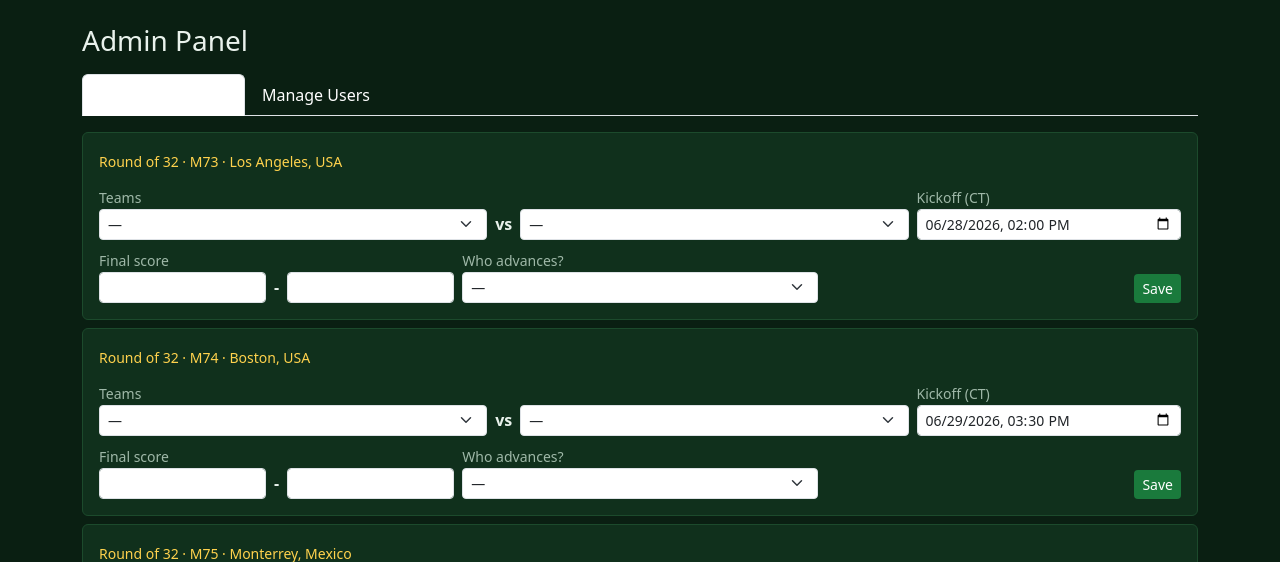
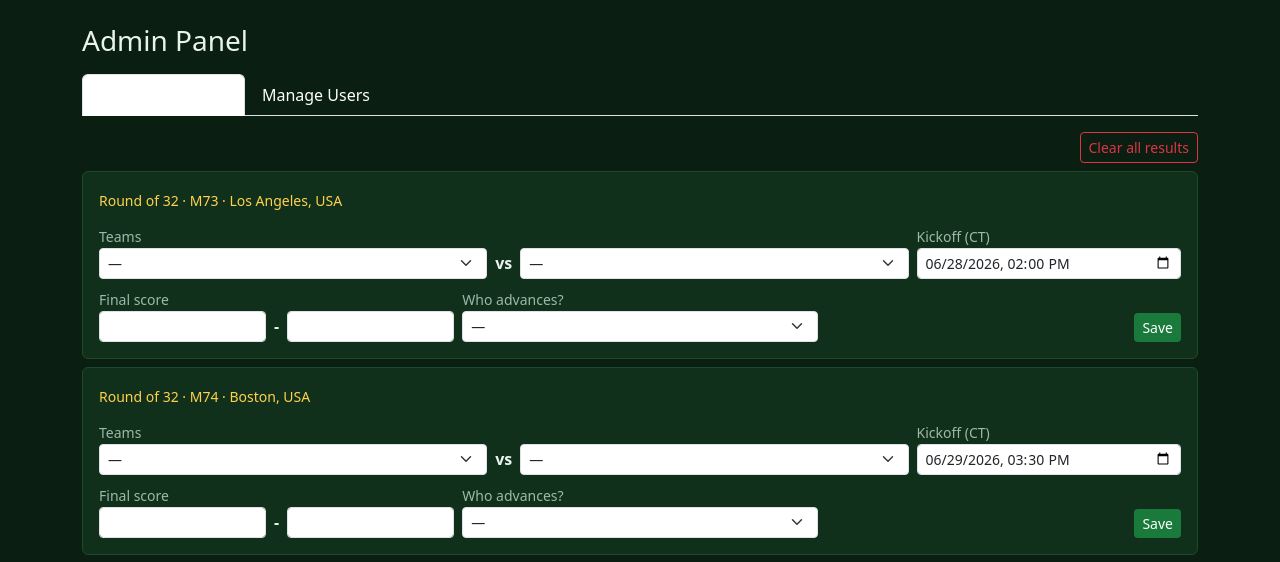
Before and after one commit to yurifleon/WC-forecast, a Flask app: page /admin in a window 1280 px wide. Shown: the part 56-618 px from the top of the page. Run offline with Flask 3, Linux system fonts and the light colour scheme; the visitor is signed in with stand-in values (Sample User, id 1).

Commit message:
Admin: clear match results (per-match + clear-all)
Add two admin actions to wipe results (home_score/away_score/advanced_team)
while leaving schedule data (teams, kickoffs, venues) intact:
- clear_match_result: per-match red Clear button, shown only when a result
  exists, confirm-guarded.
- clear_all_results: global Clear all results button on the Matches tab.

New helpers _clear_result() and has_result() (injected into templates);
Spanish translations for the new strings.

Co-Authored-By: Claude Opus 4.8 <noreply@anthropic.com>

```diff
--- a/app.py
+++ b/app.py
@@ -668,6 +668,20 @@ def has_teams(match):
     return bool(match.get("home_team") and match.get("away_team"))
 
 
+def has_result(match):
+    """A match has a result once a score or an advancing team is recorded."""
+    return (match.get("home_score") is not None
+            or match.get("away_score") is not None
+            or bool(match.get("advanced_team")))
+
+
+def _clear_result(match):
+    """Wipe a match's result (score + advancing team), leaving schedule intact."""
+    match["home_score"] = None
+    match["away_score"] = None
+    match["advanced_team"] = None
+
+
 # ---------------------------------------------------------------------------
 # Scoring
 # ---------------------------------------------------------------------------
@@ -773,6 +787,7 @@ def inject_i18n_helpers():
         "is_locked": is_locked,
         "is_predictable": is_predictable,
         "has_teams": has_teams,
+        "has_result": has_result,
         "slot_label": slot_label,
         "match_number": match_number,
         "compute_points": compute_points,
@@ -1115,6 +1130,21 @@ def admin():
                 m["advanced_team"] = adv if adv in (m["home_team"], m["away_team"]) else None
                 flash(translate("Match saved."), "success")
 
+        elif action == "clear_match_result":
+            # Wipe just this match's result (score + advancing team); leave the
+            # schedule (teams, kickoff, venue) intact so locking/predictability
+            # are unchanged.
+            mid = request.form.get("match_id")
+            m = next((x for x in data["matches"] if x["id"] == mid), None)
+            if m:
+                _clear_result(m)
+                flash(translate("Match result cleared."), "success")
+
+        elif action == "clear_all_results":
+            for m in data["matches"]:
+                _clear_result(m)
+            flash(translate("All results cleared."), "success")
+
         elif action == "add_user":
             uname = request.form.get("username", "").strip().lower()
             pwd = request.form.get("password", "")
--- a/templates/admin.html
+++ b/templates/admin.html
@@ -24,6 +24,13 @@
 
 <div class="tab-content">
   <div class="tab-pane fade show active" id="tab-matches">
+    <div class="text-end mb-2">
+      <form method="post" action="{{ url_for('admin') }}" class="d-inline"
+            onsubmit="return confirm('{{ _('Clear all match results? This cannot be undone.') }}')">
+        <input type="hidden" name="action" value="clear_all_results">
+        <button class="btn btn-sm btn-outline-danger" type="submit">{{ _("Clear all results") }}</button>
+      </form>
+    </div>
     {% for m in matches %}
     <div class="card mb-2">
       <div class="card-body">
@@ -83,6 +90,14 @@
             <button class="btn btn-sm btn-wc" type="submit">{{ _("Save") }}</button>
           </div>
         </form>
+        {% if has_result(m) %}
+        <form method="post" action="{{ url_for('admin') }}" class="text-end mt-1"
+              onsubmit="return confirm('{{ _('Clear this result?') }}')">
+          <input type="hidden" name="action" value="clear_match_result">
+          <input type="hidden" name="match_id" value="{{ m.id }}">
+          <button class="btn btn-sm btn-outline-danger" type="submit">{{ _("Clear") }}</button>
+        </form>
+        {% endif %}
       </div>
     </div>
     {% endfor %}
--- a/translations.py
+++ b/translations.py
@@ -109,6 +109,12 @@ SPANISH_TRANSLATIONS = {
     "Remove": "Eliminar",
     "User removed.": "Usuario eliminado.",
     "Password for {name} set to: {pw}": "Contraseña de {name} establecida en: {pw}",
+    "Clear": "Borrar",
+    "Clear all results": "Borrar todos los resultados",
+    "Clear this result?": "¿Borrar este resultado?",
+    "Clear all match results? This cannot be undone.": "¿Borrar todos los resultados? Esto no se puede deshacer.",
+    "Match result cleared.": "Resultado borrado.",
+    "All results cleared.": "Todos los resultados borrados.",
 
     # Simulator
     "Simulator": "Simulador",
```
